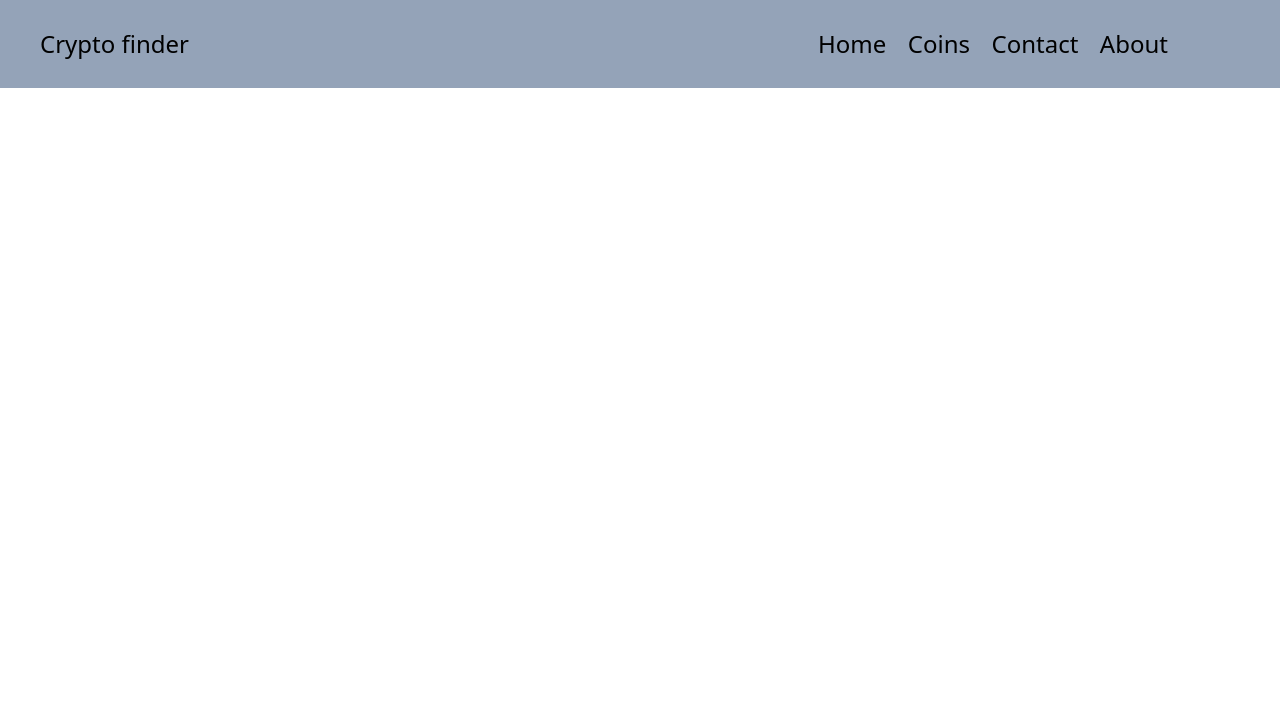
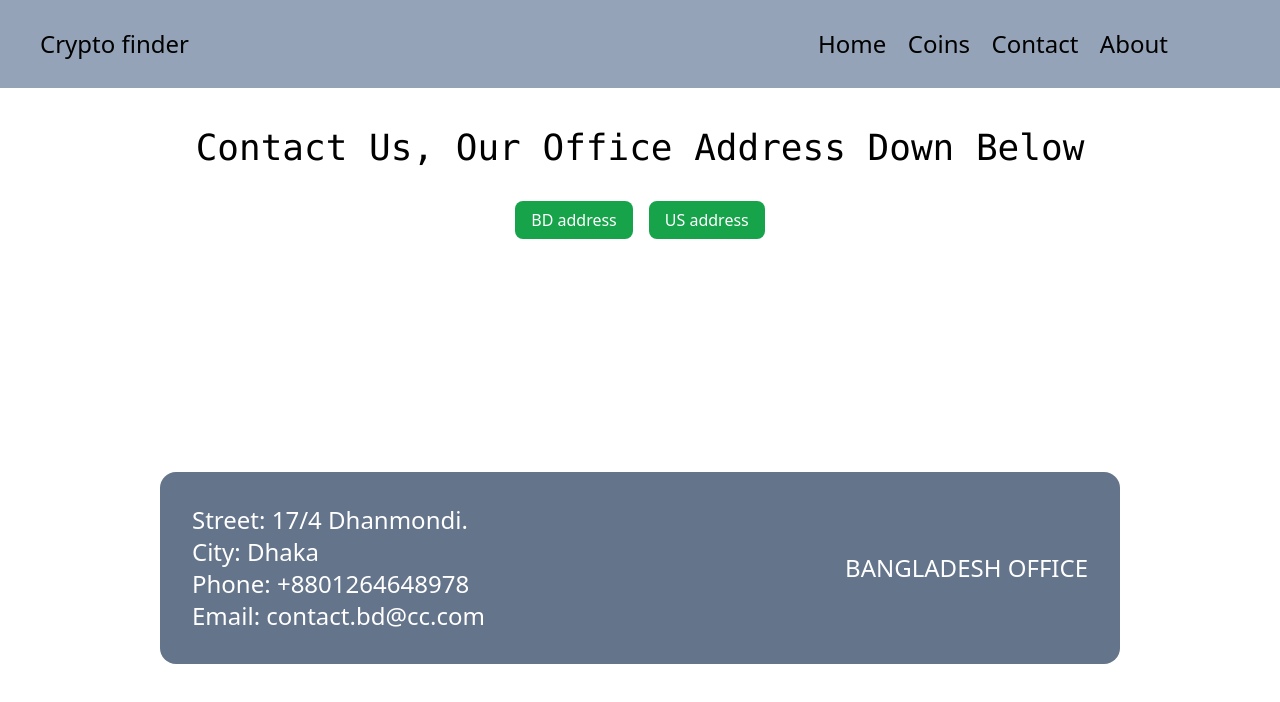
Before and after one commit to MIRJAKARIYA/crypto-bell, a React (Create React App) app: page /contact/bdaddress in a window 1280 px wide. Shown: the top 702 px of the page. Built offline with nearby package versions, Linux system fonts and the light colour scheme.

Commit message:
contact page finished

```diff
--- a/package.json
+++ b/package.json
@@ -10,6 +10,7 @@
     "react-dom": "^17.0.0",
     "react-router-dom": "^6.2.2",
     "react-scripts": "5.0.0",
+    "recharts": "^2.1.9",
     "web-vitals": "^2.1.4"
   },
   "scripts": {
--- a/src/App.js
+++ b/src/App.js
@@ -1,11 +1,13 @@
 import { Route, Routes } from 'react-router-dom';
 import './App.css';
 import About from './components/About/About';
+import BdAddress from './components/BdAddress/BdAddress';
 import CoinInfo from './components/CoinInfo/CoinInfo';
 import Coins from './components/Coins/Coins';
 import Contact from './components/Contact/Contact';
 import Header from './components/Header/Header';
 import Home from './components/Home/Home';
+import UsAddress from './components/UsAddress/UsAddress';
 
 function App() {
   return (
@@ -15,9 +17,11 @@ function App() {
           <Route path='/' element={<Home></Home>}></Route>
           <Route path='/coins' element={<Coins></Coins>}></Route>
           <Route path='/about' element={<About></About>}></Route>
-          <Route path='/contact' element={<Contact></Contact>}></Route>
-          <Route path='/coininfo/:coinId' element={<CoinInfo></CoinInfo>}></Route>
-        </Routes>
+          <Route path='/contact' element={<Contact></Contact>}>
+              <Route path='bdaddress' element={<BdAddress></BdAddress>}></Route>
+              <Route path='usaddress' element={<UsAddress></UsAddress>}></Route>
+          </Route>
+          <Route path='/coininfo/:coinId' element={<CoinInfo></CoinInfo>}></Route>        </Routes>
     </div>
   );
 }
--- /dev/null
+++ b/src/components/BdAddress/BdAddress.js
@@ -0,0 +1,19 @@
+import React from 'react';
+
+const BdAddress = () => {
+    return (
+        <div className='bg-slate-500 text-white text-2xl md:w-3/4 mt-60 p-8 rounded-2xl mx-auto flex justify-between items-center'>
+            <div className='mx-auto md:mx-0'>
+                <p>Street: 17/4 Dhanmondi.</p>
+                <p>City: Dhaka</p>
+                <p>Phone: +8801264648978</p>
+                <p>Email: contact.bd@cc.com</p>
+            </div>
+            <div className='hidden md:block'>
+                <h1 className='uppercase'>Bangladesh Office</h1>
+            </div>
+        </div>
+    );
+};
+
+export default BdAddress;
--- a/src/components/Contact/Contact.js
+++ b/src/components/Contact/Contact.js
@@ -1,9 +1,17 @@
 import React from 'react';
+import { Link, Outlet } from 'react-router-dom';
 
 const Contact = () => {
     return (
-        <div>
-            <h1>This is contact</h1>
+        <div className='mt-10'>
+            <h1 className='text-4xl text-center font-mono'>Contact Us, Our Office Address Down Below</h1>
+            <div className='text-center mt-10'>
+                <Link to={'bdaddress'} className='bg-green-600 px-4 py-2 text-white rounded-lg hover:bg-green-800 duration-300 mr-4 '>BD address</Link>
+                <Link className='bg-green-600 px-4 py-2 text-white rounded-lg hover:bg-green-800 duration-300' to={'usaddress'}>US address</Link>
+            </div>
+            <div>
+                <Outlet></Outlet>
+            </div>
         </div>
     );
 };
--- /dev/null
+++ b/src/components/UsAddress/UsAddress.js
@@ -0,0 +1,19 @@
+import React from 'react';
+
+const UsAddress = () => {
+    return (
+        <div className='bg-slate-500 text-white text-2xl md:w-3/4 mt-60 p-8 rounded-2xl mx-auto flex justify-between items-center'>
+            <div className='mx-auto md:mx-0'>
+                <p>1203 SN Street</p>
+                <p>City: New York</p>
+                <p>Phone: +1(607)2333333</p>
+                <p>Email: contact.usa@cc.com</p>
+            </div>
+            <div className='hidden md:block'>
+                <h1>USA OFFICE</h1>
+            </div>
+        </div>
+    );
+};
+
+export default UsAddress;
```
Also changed, not shown: 1 other file (tests, documents, lock files or other folders).
